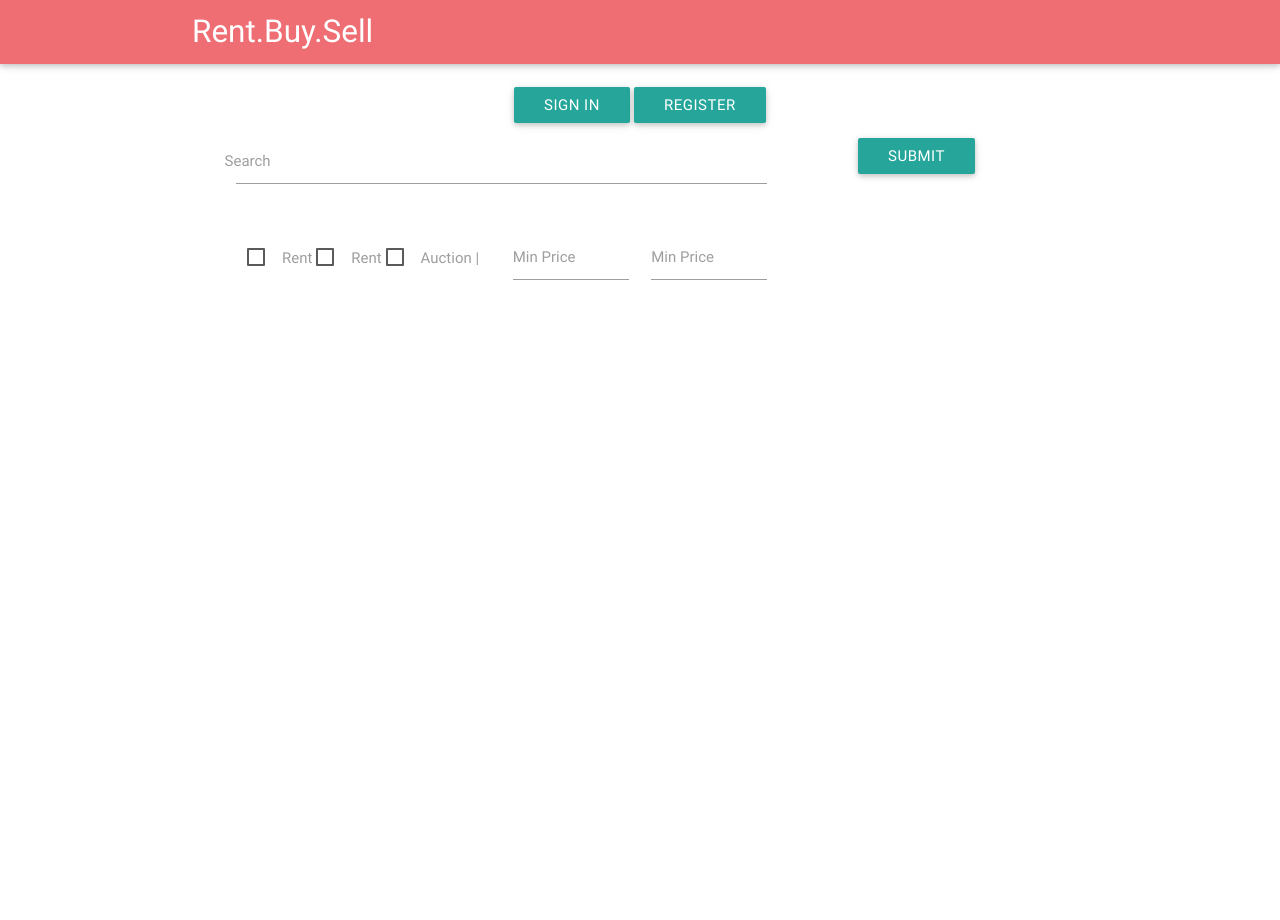
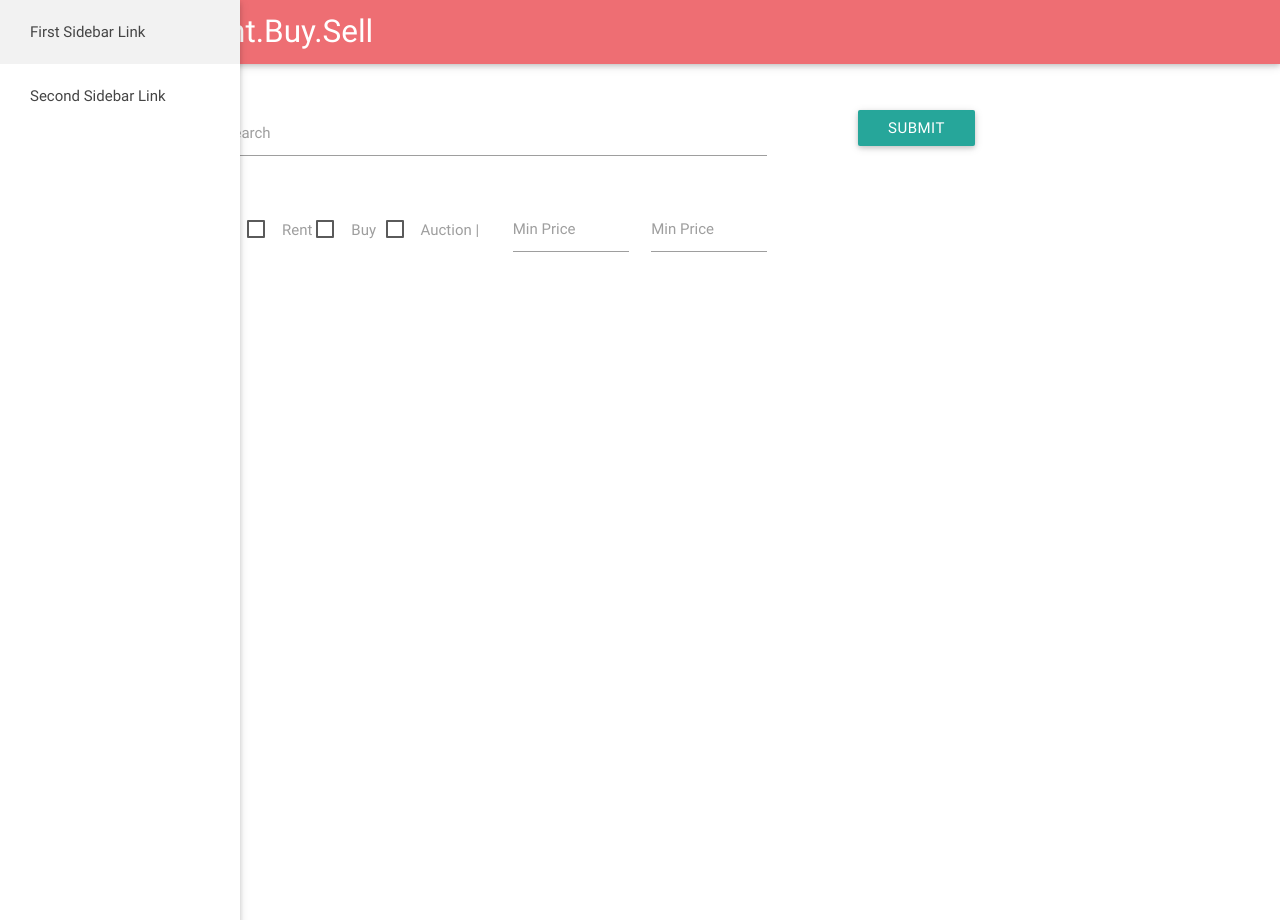
Before and after one commit to s1cyan/rent-buy-sell322, a Django app: page / in a window 1280 px wide. Run offline with Django 3.2, Linux system fonts and the light colour scheme.

Commit message:
fixed a search_bar error w checkboxes

```diff
--- a/rbs_app/rbs_application/templates/search_bar.html
+++ b/rbs_app/rbs_application/templates/search_bar.html
@@ -23,7 +23,7 @@
                 <p>
 
                     <input type="checkbox" id="buy_option"/>
-                    <label for="rent_option">Rent</label>
+                    <label for="buy_option">Buy</label>
                 </p>
             </div>
             <div class="col s2">
--- /dev/null
+++ b/rbs_app/rbs_application/templates/sidenav.html
@@ -0,0 +1,5 @@
+ <ul id="slide-out" class="side-nav fixed">
+      <li><a href="#!">First Sidebar Link</a></li>
+      <li><a href="#!">Second Sidebar Link</a></li>
+    </ul>
+    <a href="#" data-activates="slide-out" class="button-collapse"><i class="material-icons">menu</i></a>
--- a/rbs_app/rbs_application/templates/user_main.html
+++ b/rbs_app/rbs_application/templates/user_main.html
@@ -1,49 +1,13 @@
 
 {% extends 'default.html' %}
 
-{% block main %}
-	<div class="row">
-
-		<div class="row center-align">
-			<div class="col s12">
-				<div class="container center-align">
+{% block header %}
 
 
-					<a class="waves-effect waves-light btn" href="">Button</a>
+{% include 'sidenav.html' %}
+{% endblock %}
 
-				</div>
-			</div>
-		</div>
-	</div>
+{% block main %}
+	{% include 'search_bar.html' %}
 
 {% endblock %}
-
-<!--<!DOCTYPE html>-->
-  <!--<html>-->
-    <!--<head>-->
-      <!--&lt;!&ndash;Import Google Icon Font&ndash;&gt;-->
-          <!--<link href="static/css/materialize.min.css" type="text/css" rel="stylesheet" media="screen,projection"/>-->
-
-      <!--<link href="http://fonts.googleapis.com/icon?family=Material+Icons" rel="stylesheet">-->
-      <!--&lt;!&ndash;Import materialize.css&ndash;&gt;-->
-      <!--<link type="text/css" rel="stylesheet" href="css/materialize.min.css"  media="screen,projection"/>-->
-
-      <!--&lt;!&ndash;Let browser know website is optimized for mobile&ndash;&gt;-->
-      <!--<meta name="viewport" content="width=device-width, initial-scale=1.0"/>-->
-    <!--</head>-->
-    <!--<main>-->
-      <!--<ul id="slide-out" class="side-nav fixed">-->
-      <!--<li><a href="#!">First Sidebar Link</a></li>-->
-      <!--<li><a href="#!">Second Sidebar Link</a></li>-->
-    <!--</ul>-->
-    <!--<a href="#" data-activates="slide-out" class="button-collapse"><i class="material-icons">menu</i></a>-->
-    <!--</main>-->
-
-    <!--<body>-->
-
-
-      <!--&lt;!&ndash;Import jQuery before materialize.js&ndash;&gt;-->
-      <!--<script type="text/javascript" src="https://code.jquery.com/jquery-2.1.1.min.js"></script>-->
-      <!--<script type="text/javascript" src="js/materialize.min.js"></script>-->
-    <!--</body>-->
-  <!--</html>-->
--- a/rbs_app/rbs_application/views.py
+++ b/rbs_app/rbs_application/views.py
@@ -4,5 +4,4 @@ from django.http import HttpResponse
 
 
 def index(request):
-    return render(request,"visitors_main.html")
-    # return HttpResponse("RBS GROUP HOMEPAGE!")
+    return render(request,"user_main.html")
```
Also changed, not shown: rbs_app/rbs_app/static/css/materialize.css.
